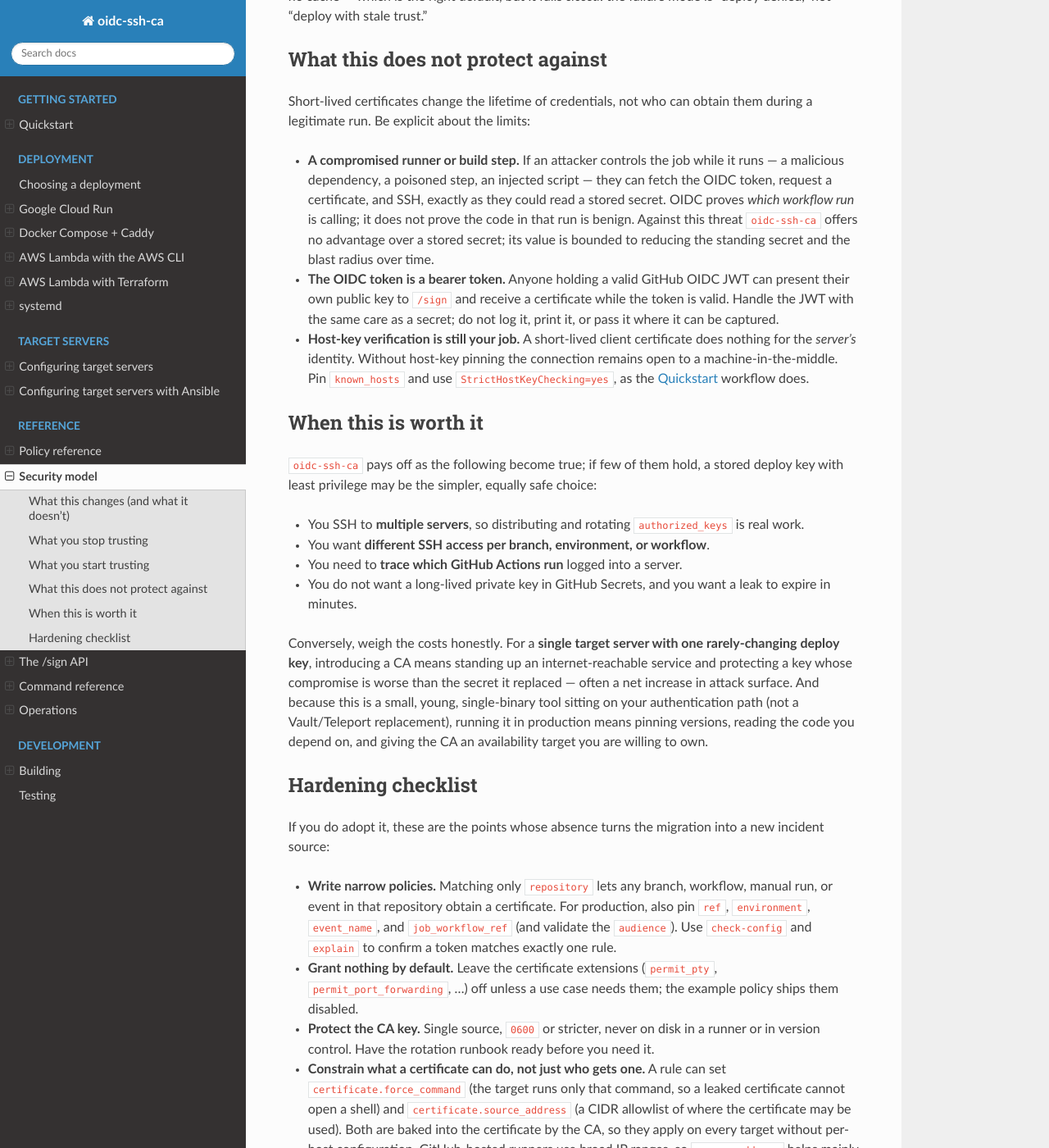
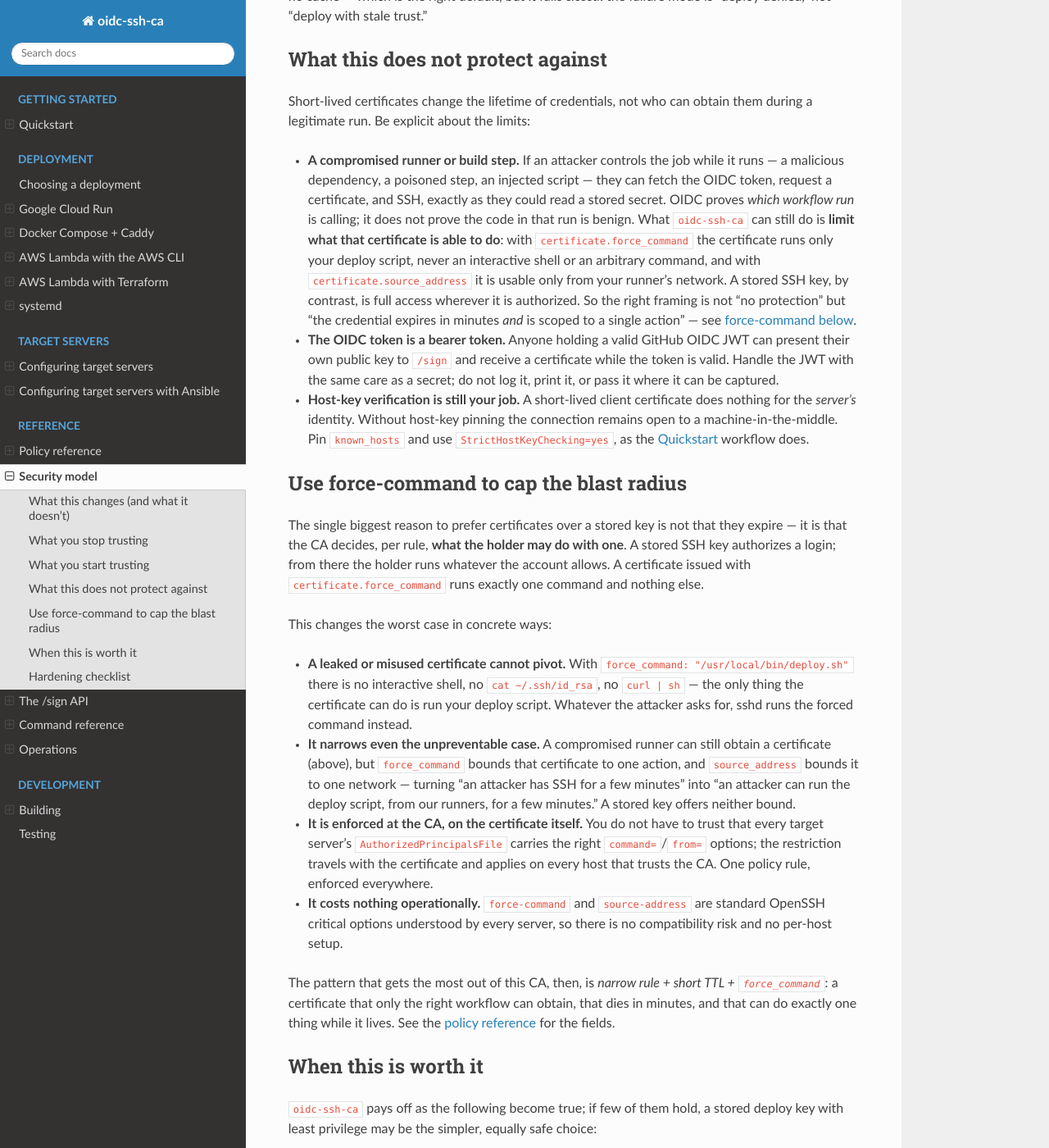
Before and after one commit to atsuoishimoto/oidc-ssh-ca, a Sphinx documentation site: the page built from docs/security-model.md, in a window 1280 px wide and 1400 px high, scrolled down 1893 px. Shown: the whole window at 82% size. Built offline with Sphinx 7.4.7 and the Read the Docs theme 3.1.0, drawn with Linux system fonts in a browser that asks for light colours; some of the changed text lies outside the part shown.

Commit message:
docs: emphasize force-command as the key blast-radius control
Reframe the compromised-runner limitation: oidc-ssh-ca cannot stop a
malicious run from obtaining a certificate, but force_command and
source_address bound what that certificate can do — a real advantage over
a stored SSH key, which the doc previously dismissed as 'no protection'.
Add a dedicated section making the case (no pivot, narrows the
unpreventable case, enforced at the CA, zero operational cost) and point
the hardening checklist at it.

```diff
--- a/docs/security-model.md
+++ b/docs/security-model.md
@@ -98,10 +98,15 @@ obtain them during a legitimate run. Be explicit about the limits:
   while it runs — a malicious dependency, a poisoned step, an injected
   script — they can fetch the OIDC token, request a certificate, and SSH,
   exactly as they could read a stored secret. OIDC proves *which workflow
-  run* is calling; it does not prove the code in that run is benign.
-  Against this threat `oidc-ssh-ca` offers no advantage over a stored
-  secret; its value is bounded to reducing the standing secret and the
-  blast radius over time.
+  run* is calling; it does not prove the code in that run is benign. What
+  `oidc-ssh-ca` can still do is **limit what that certificate is able to
+  do**: with `certificate.force_command` the certificate runs only your
+  deploy script, never an interactive shell or an arbitrary command, and
+  with `certificate.source_address` it is usable only from your runner's
+  network. A stored SSH key, by contrast, is full access wherever it is
+  authorized. So the right framing is not "no protection" but "the
+  credential expires in minutes *and* is scoped to a single action" —
+  see [force-command below](#use-force-command-to-cap-the-blast-radius).
 - **The OIDC token is a bearer token.** Anyone holding a valid GitHub
   OIDC JWT can present their own public key to `/sign` and receive a
   certificate while the token is valid. Handle the JWT with the same care
@@ -112,6 +117,42 @@ obtain them during a legitimate run. Be explicit about the limits:
   pinning the connection remains open to a machine-in-the-middle. Pin
   `known_hosts` and use `StrictHostKeyChecking=yes`, as the
   [Quickstart](quickstart.md) workflow does.
+
+## Use force-command to cap the blast radius
+
+The single biggest reason to prefer certificates over a stored key is not
+that they expire — it is that the CA decides, per rule, **what the holder
+may do with one**. A stored SSH key authorizes a login; from there the
+holder runs whatever the account allows. A certificate issued with
+`certificate.force_command` runs exactly one command and nothing else.
+
+This changes the worst case in concrete ways:
+
+- **A leaked or misused certificate cannot pivot.** With
+  `force_command: "/usr/local/bin/deploy.sh"` there is no interactive
+  shell, no `cat ~/.ssh/id_rsa`, no `curl | sh` — the only thing the
+  certificate can do is run your deploy script. Whatever the attacker
+  asks for, sshd runs the forced command instead.
+- **It narrows even the unpreventable case.** A compromised runner can
+  still obtain a certificate (above), but `force_command` bounds that
+  certificate to one action, and `source_address` bounds it to one
+  network — turning "an attacker has SSH for a few minutes" into "an
+  attacker can run the deploy script, from our runners, for a few
+  minutes." A stored key offers neither bound.
+- **It is enforced at the CA, on the certificate itself.** You do not
+  have to trust that every target server's `AuthorizedPrincipalsFile`
+  carries the right `command=`/`from=` options; the restriction travels
+  with the certificate and applies on every host that trusts the CA. One
+  policy rule, enforced everywhere.
+- **It costs nothing operationally.** `force-command` and
+  `source-address` are standard OpenSSH critical options understood by
+  every server, so there is no compatibility risk and no per-host setup.
+
+The pattern that gets the most out of this CA, then, is *narrow rule +
+short TTL + `force_command`*: a certificate that only the right workflow
+can obtain, that dies in minutes, and that can do exactly one thing while
+it lives. See the [policy reference](policy.md#certificateforce_command)
+for the fields.
 
 ## When this is worth it
 
@@ -151,15 +192,11 @@ into a new incident source:
 - **Protect the CA key.** Single source, `0600` or stricter, never on
   disk in a runner or in version control. Have the rotation runbook ready
   before you need it.
-- **Constrain what a certificate can do, not just who gets one.** A rule
-  can set `certificate.force_command` (the target runs only that command,
-  so a leaked certificate cannot open a shell) and
-  `certificate.source_address` (a CIDR allowlist of where the certificate
-  may be used). Both are baked into the certificate by the CA, so they
-  apply on every target without per-host configuration. GitHub-hosted
-  runners use broad IP ranges, so `source_address` helps mainly with
-  self-hosted runners. See the
-  [policy reference](policy.md#certificateforce_command).
+- **Constrain what a certificate can do, not just who gets one.** Set
+  `certificate.force_command` so a certificate runs only your deploy
+  script, and `certificate.source_address` to bound where it works. This
+  is the highest-leverage control here — see
+  [Use force-command to cap the blast radius](#use-force-command-to-cap-the-blast-radius).
 - **Plan for CA availability.** A deploy now depends on the CA being
   reachable; size and monitor it like the production dependency it is.
 - **Watch the audit log.** Alert on `certificate_denied` spikes and on
```
